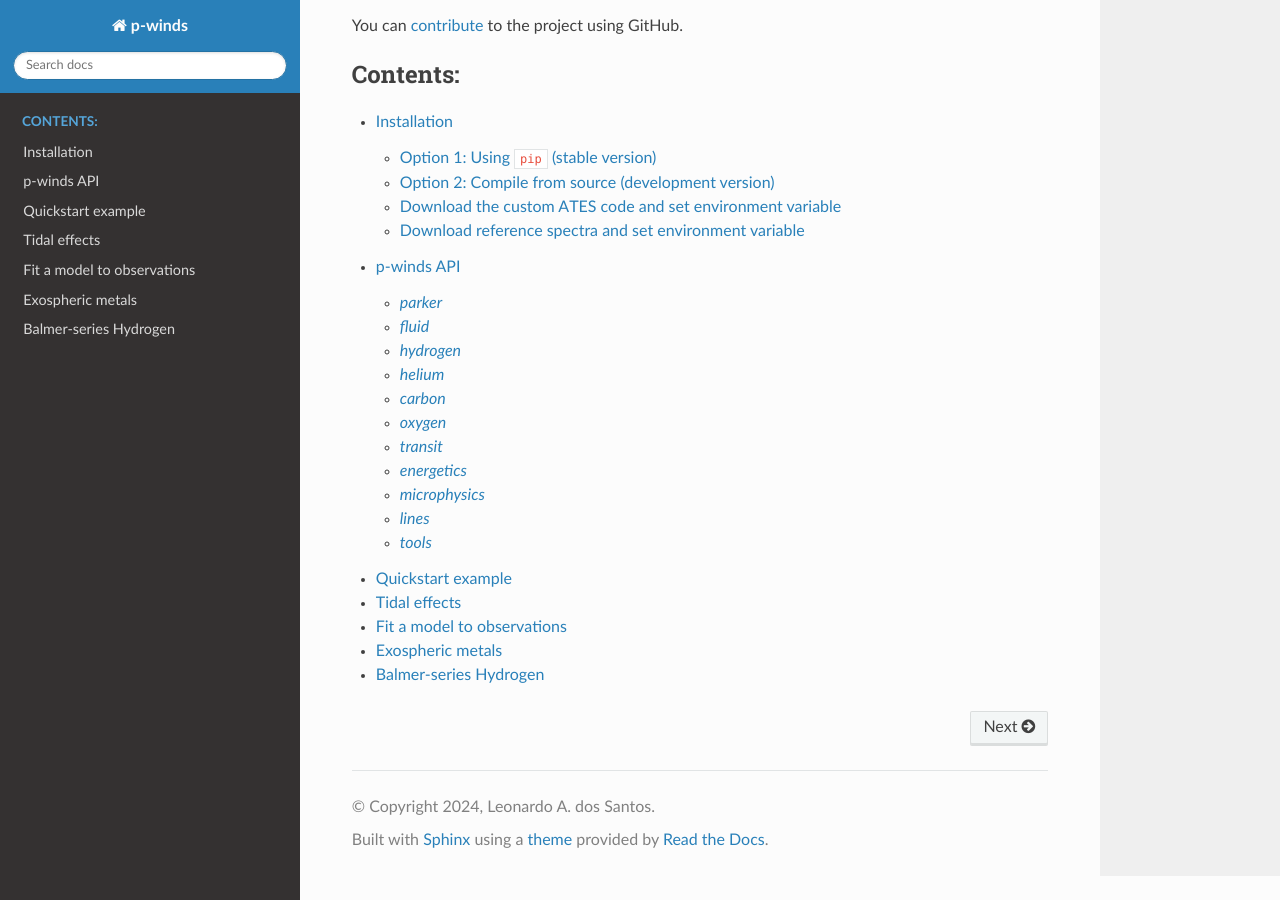
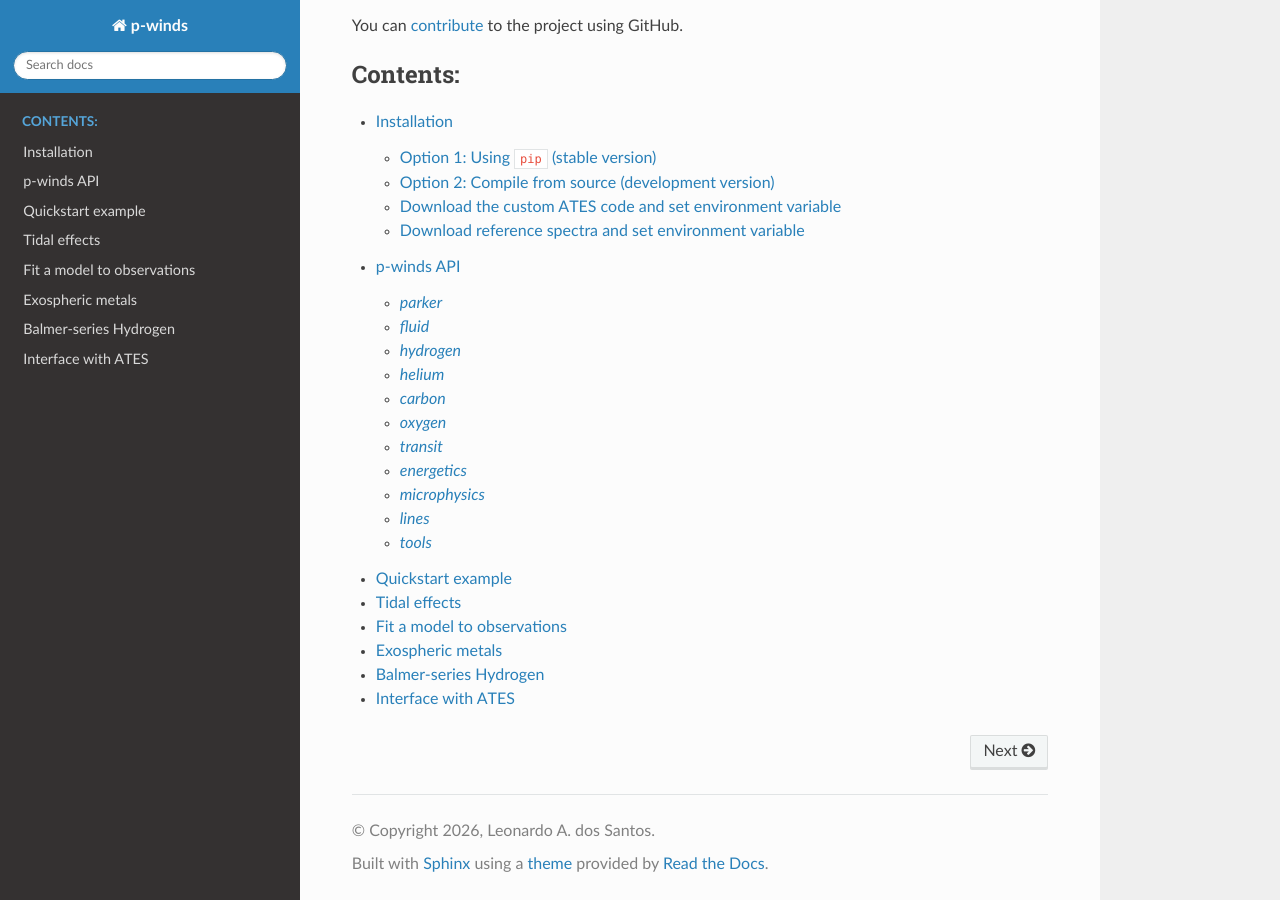
Before and after one commit to ladsantos/p-winds, a Sphinx documentation site: the page built from docs/source/index.rst, in a window 1280 px wide and 900 px high, scrolled down 1268 px. Built offline with Sphinx 7.4.7 and the Read the Docs theme 3.1.0, drawn with Linux system fonts in a browser that asks for light colours.

```diff
--- a/docs/source/conf.py
+++ b/docs/source/conf.py
@@ -18,11 +18,11 @@ sys.path.insert(0, os.path.abspath('../../p_winds'))
 # -- Project information -----------------------------------------------------
 
 project = 'p-winds'
-copyright = '2024, Leonardo A. dos Santos'
+copyright = '2026, Leonardo A. dos Santos'
 author = 'Leonardo A. dos Santos'
 
 # The full version, including alpha/beta/rc tags
-release = 'v2.0.1b'
+release = 'v2.0.1'
 
 
 # -- General configuration ---------------------------------------------------
--- a/docs/source/index.rst
+++ b/docs/source/index.rst
@@ -7,9 +7,6 @@ p-winds: Documentation
 .. image:: https://readthedocs.org/projects/p-winds/badge/?version=latest
     :target: https://p-winds.readthedocs.io/en/latest/?badge=latest
     :alt: Documentation Status
-.. image:: https://travis-ci.com/ladsantos/p-winds.svg?branch=main
-    :target: https://travis-ci.com/github/ladsantos/p-winds
-    :alt: Build
 .. image:: https://zenodo.org/badge/DOI/10.5281/zenodo.4551621.svg
     :target: https://doi.org/10.5281/zenodo.4551621
     :alt: DOI
@@ -74,3 +71,4 @@ using GitHub.
    advanced_tutorial
    exospheric_metals
    balmer_series
+   fluid_module
```
Also changed, not shown: README.md (+1 -1 lines), docs/source/advanced_tutorial.ipynb, docs/source/fluid_module.ipynb (added), 2 other files.
